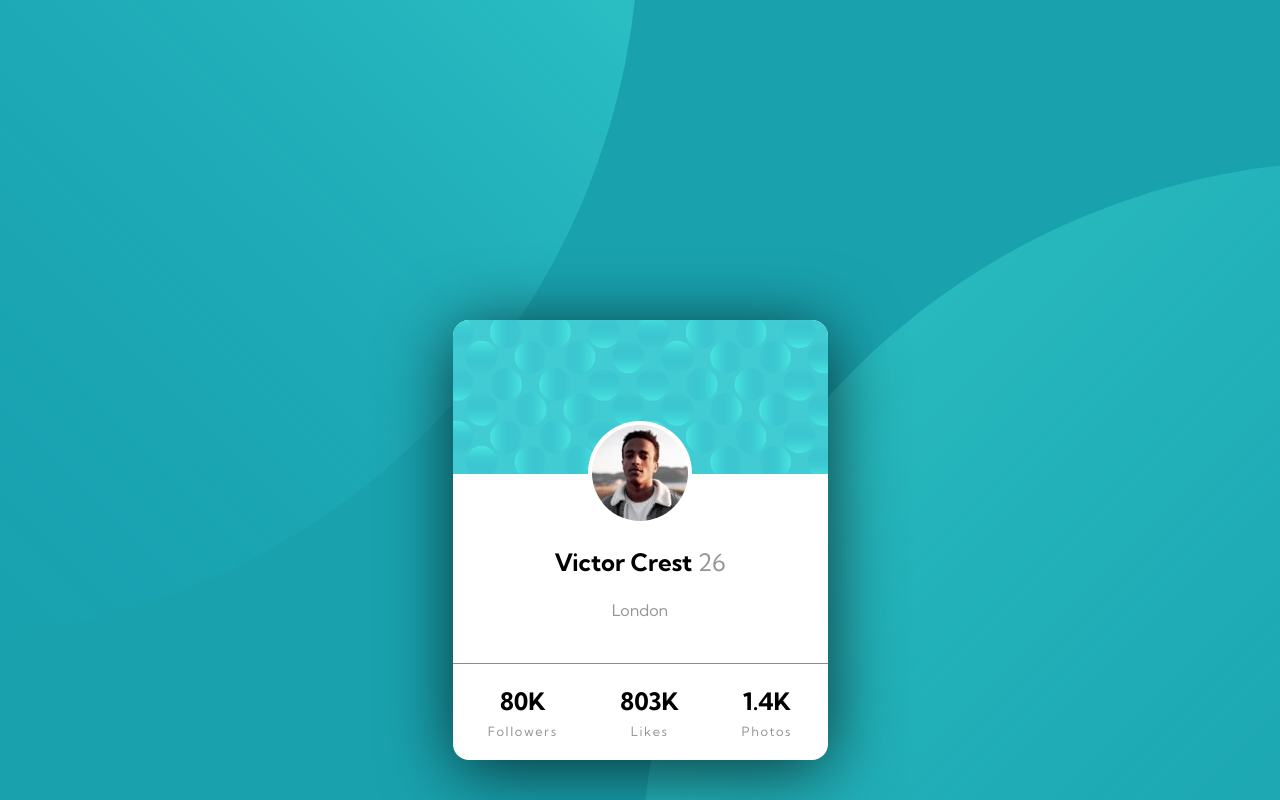
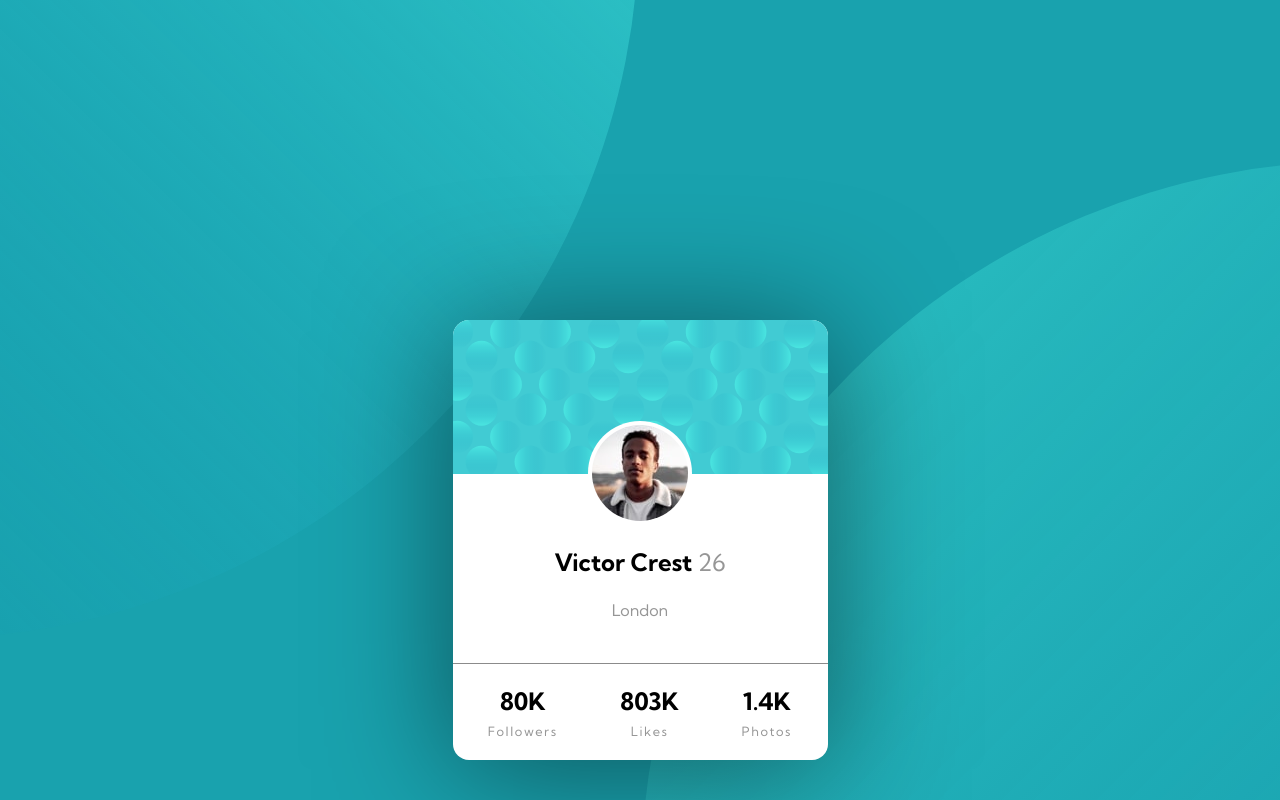
Before and after one commit to devjakov/profile-card-component, a plain HTML site: page index.html in a window 1280 px wide. Drawn offline with Linux system fonts and the light colour scheme.

Commit message:
nicer box shadow

```diff
--- a/style.css
+++ b/style.css
@@ -96,7 +96,7 @@ body{
     margin: 25% auto;
     width: 375px;
     height: 440px;
-    box-shadow: 1px 10px 70px 0px rgba(0, 0, 0, .7);
+    box-shadow: 1px 10px 130px 0px rgba(0, 0, 0, .5);
     border-radius: 1rem;
 }
 
```
